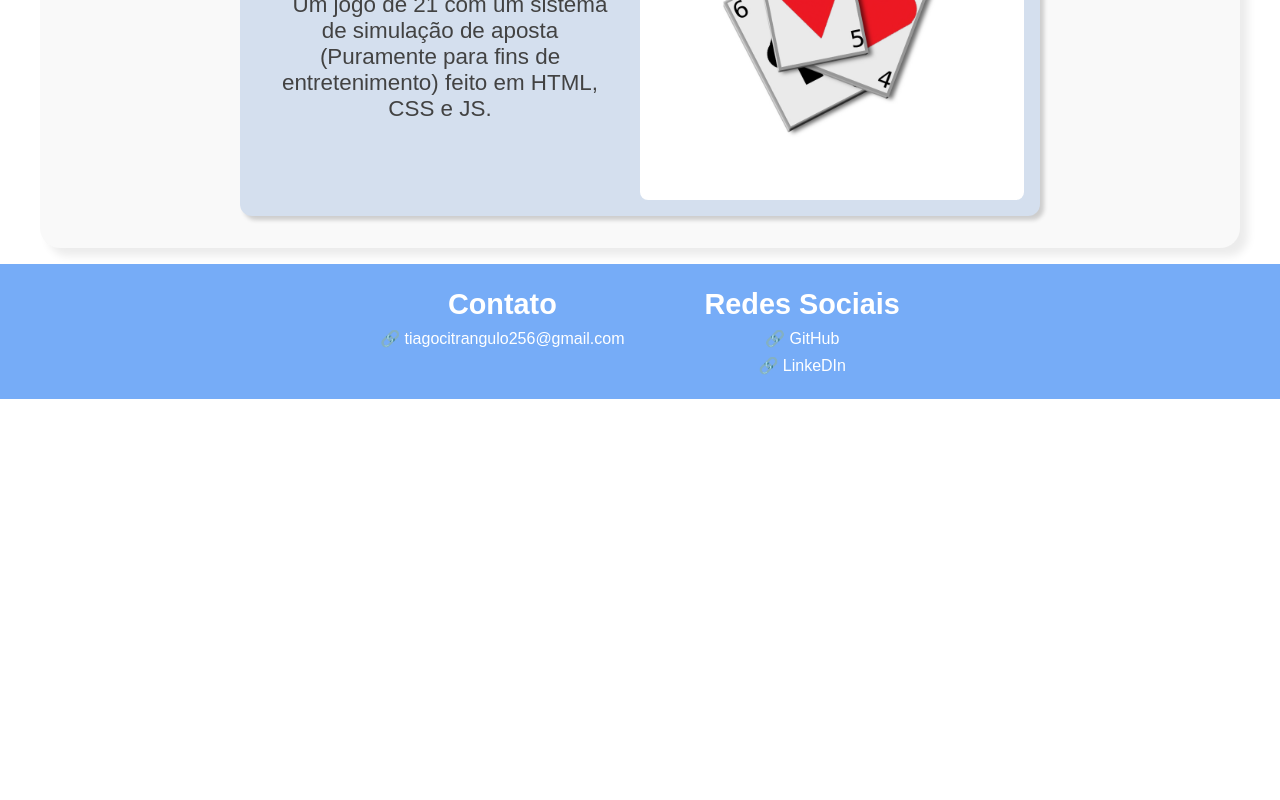
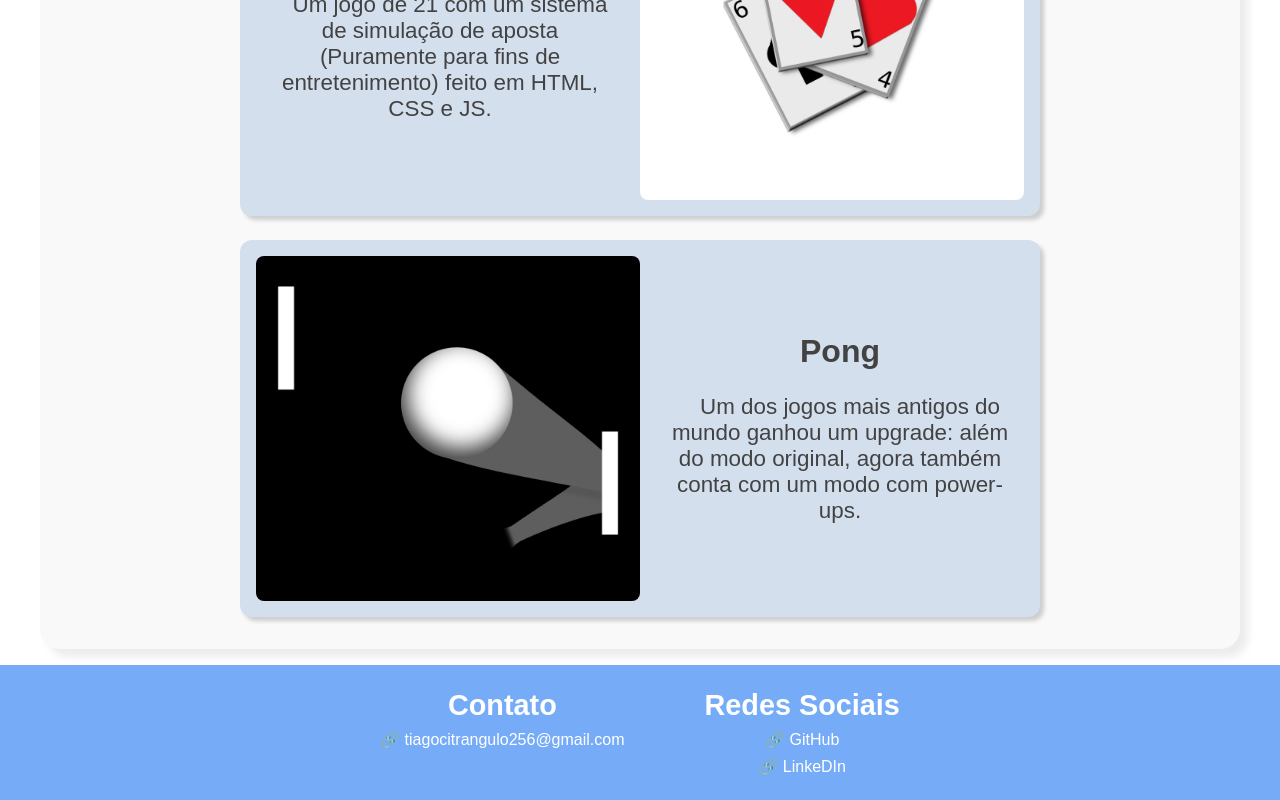
Before and after one commit to TiagoCitranguloDaSilva/tiagocitrangulodasilva.github.io, a React (Vite) app: page / in a window 1280 px wide. Shown: the part 1896-2696 px from the top of the page. Before the commit the page ends 2295 px from the top, so only its background shows below. Built offline with nearby package versions, Linux system fonts and the light colour scheme.

Commit message:
Adicionando o jogo Pong

```diff
--- a/src/Principal/Principal.jsx
+++ b/src/Principal/Principal.jsx
@@ -18,6 +18,10 @@ function Principal(){
             nomeProjeto: "21",
             linkRepositorio: "https://github.com/TiagoCitranguloDaSilva/21",
             linkImagem: "/img/21Banner.jpg", descricao: "Um jogo de 21 com um sistema de simulação de aposta (Puramente para fins de entretenimento) feito em HTML, CSS e JS."
+        }, {
+            nomeProjeto: "Pong",
+            linkRepositorio: "https://github.com/TiagoCitranguloDaSilva/Pong",
+            linkImagem: "/img/pongBanner.jpg", descricao: "Um dos jogos mais antigos do mundo ganhou um upgrade: além do modo original, agora também conta com um modo com power-ups."
         },
         // {linkRepositorio: "", linkImagem: "", linkGithubPages: "", descricao: ""},
     ];
```
Also changed, not shown: public/img/pongBanner.jpg (added), 1 other file (tests, documents, lock files or other folders).
